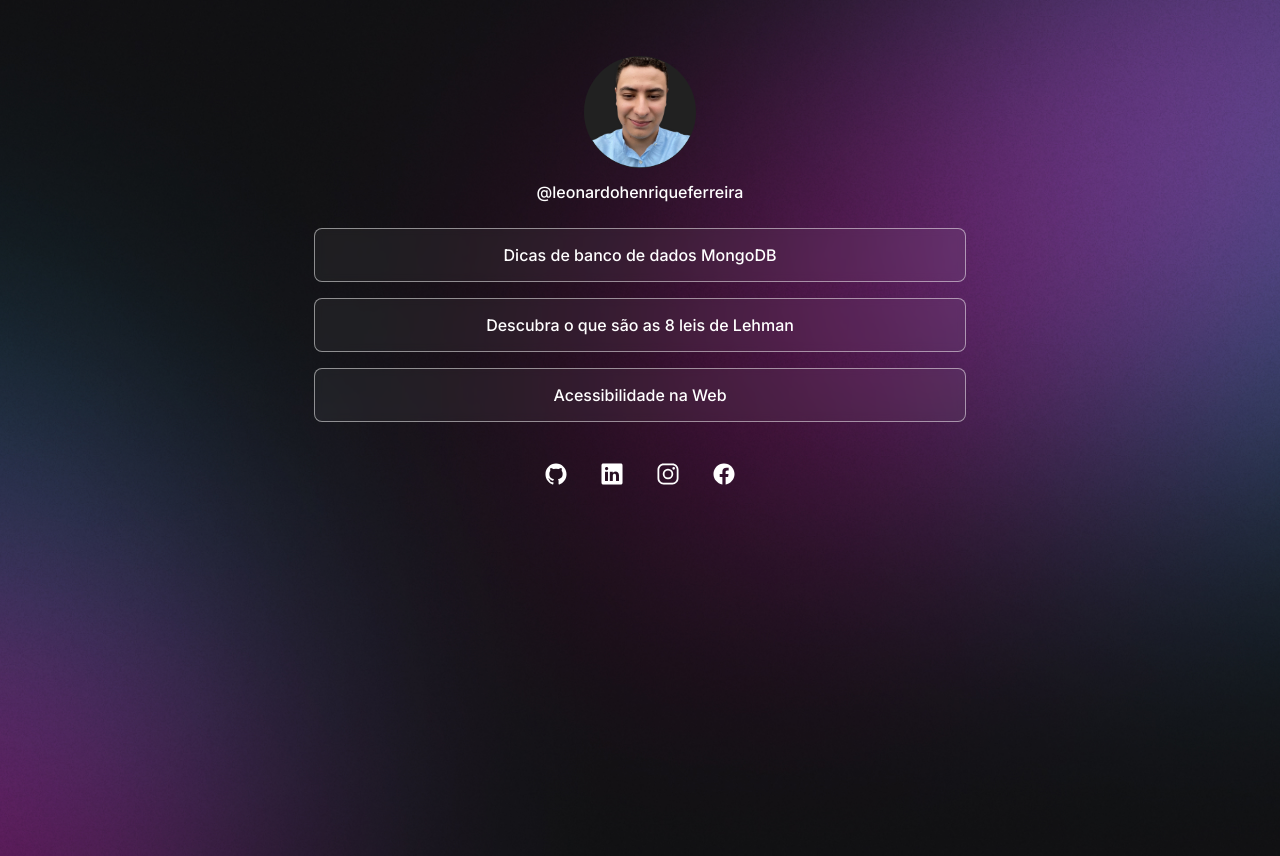
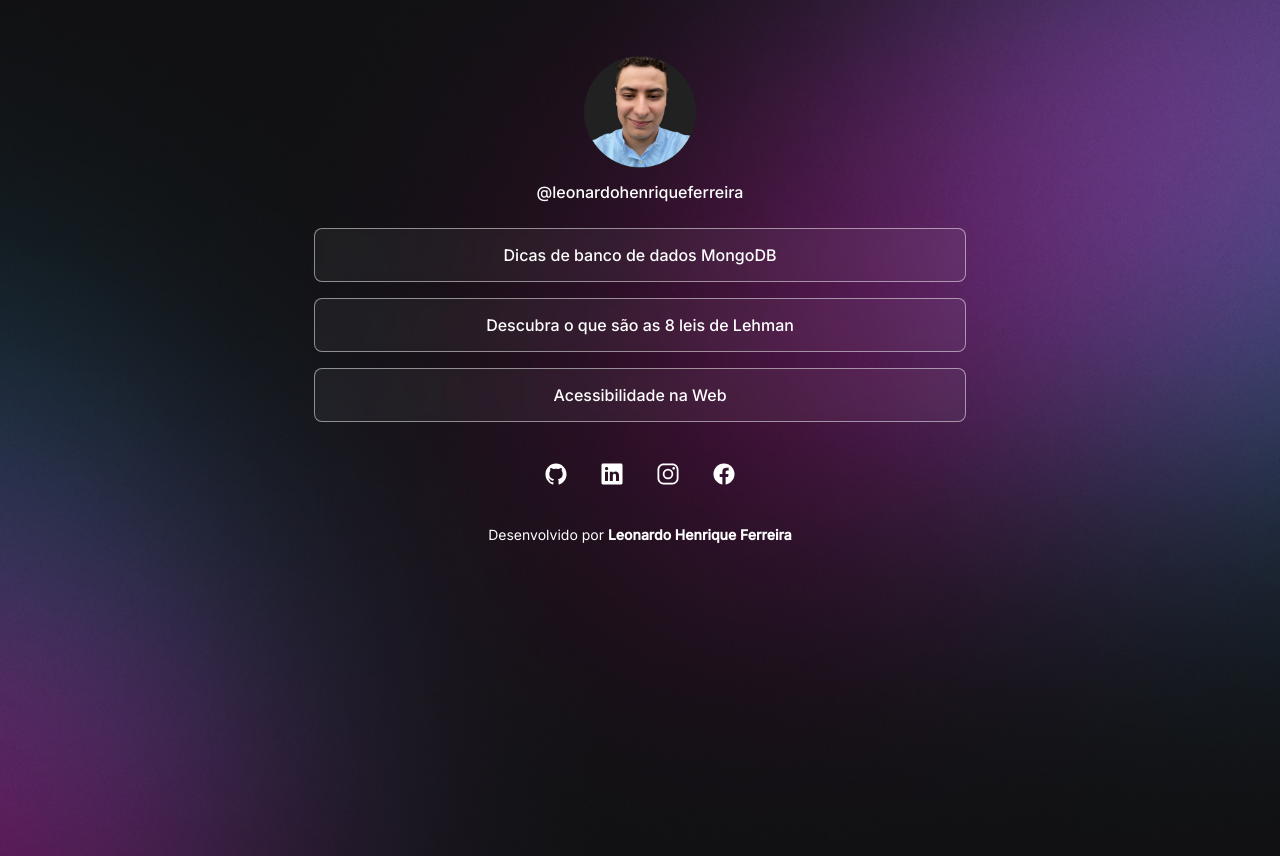
Before and after one commit to leonardohenriqueferreira/links, a plain HTML site: page index.html in a window 1280 px wide. Drawn offline with nearby package versions, Linux system fonts and the light colour scheme.

Commit message:
feat: adds footer on the page

```diff
--- a/index.html
+++ b/index.html
@@ -77,6 +77,10 @@
       </div>
     </div>
 
+    <footer>
+      <p>Desenvolvido por <strong>Leonardo Henrique Ferreira</strong></p>
+    </footer>
+
     <script
       type="module"
       src="https://unpkg.com/ionicons@7.1.0/dist/ionicons/ionicons.esm.js"
--- a/style.css
+++ b/style.css
@@ -96,3 +96,9 @@ ul li a:hover {
 #social-links a:hover {
   background: var(--highlight-color);
 }
+
+footer {
+  padding: 24px 0;
+  text-align: center;
+  font-size: 14px;
+}
```
